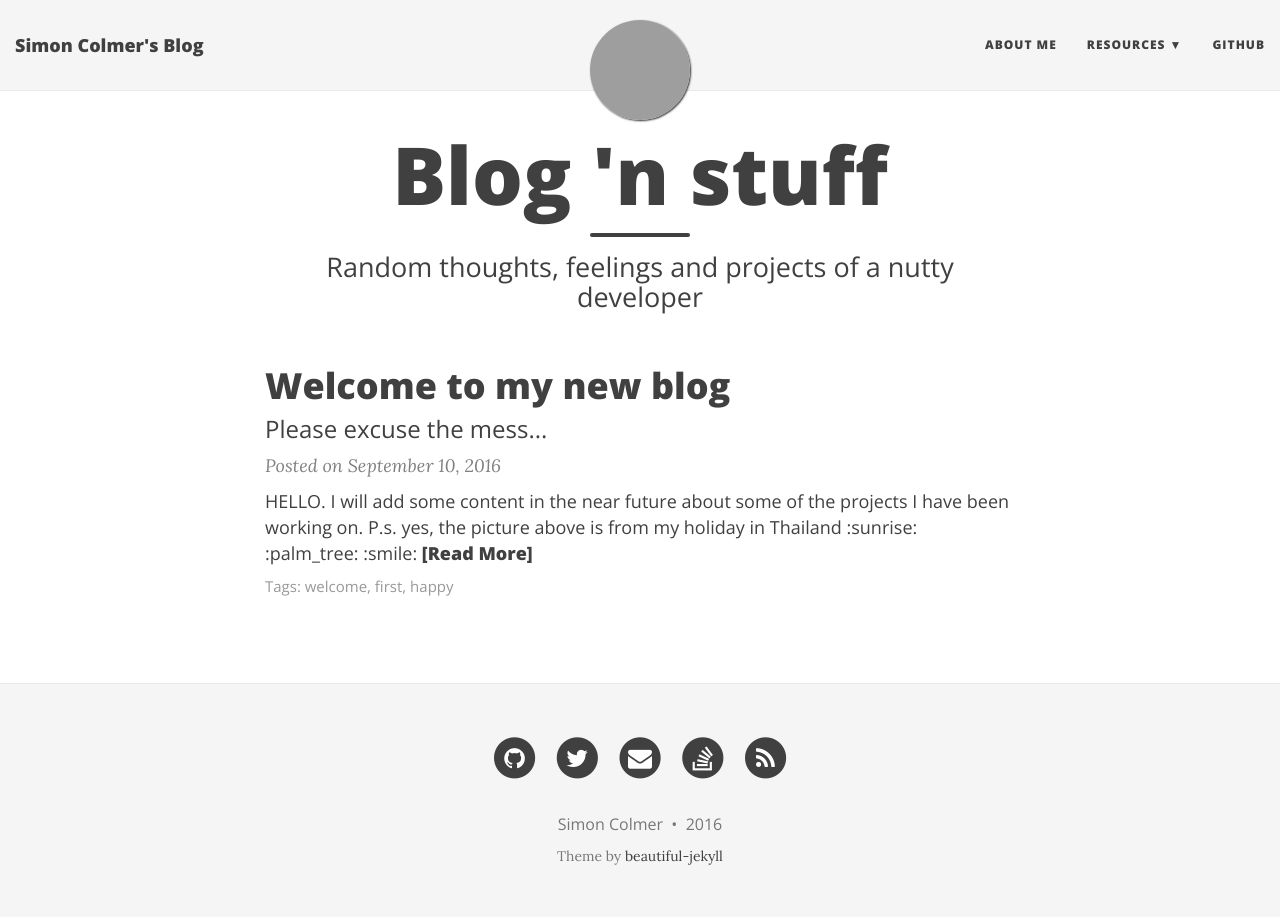
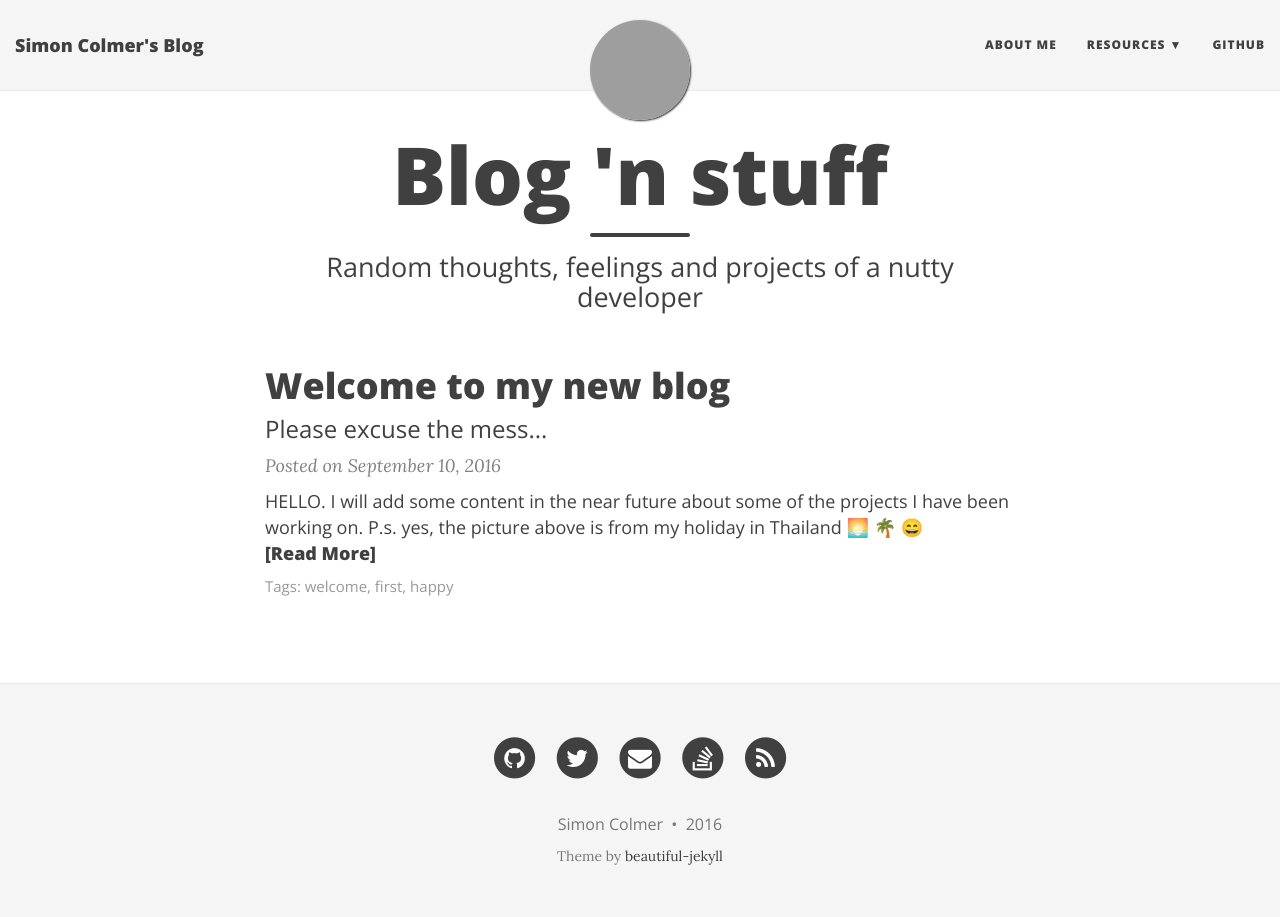
Before and after one commit to Workshop2/workshop2.github.io, a Jekyll site: the page built from index.html, in a window 1280 px wide. Built offline with Jekyll 4.4.1, drawn with Linux system fonts in a browser that asks for light colours; nearby versions of some CDN libraries; emoji names are drawn with the system emoji font; the list of posts is cut into pages by our own code; some of the changed lines change nothing that is shown; grey boxes are pictures that could not be loaded.

Commit message:
Fixed emoji on Github pages

```diff
--- a/_config.yml
+++ b/_config.yml
@@ -142,6 +142,7 @@ prose:
 
 gems:
   - jekyll-paginate
+  - jemoji
 
 # Beautiful Jekyll / Dean Attali
 # 2fc73a3a967e97599c9763d05e564189
```
